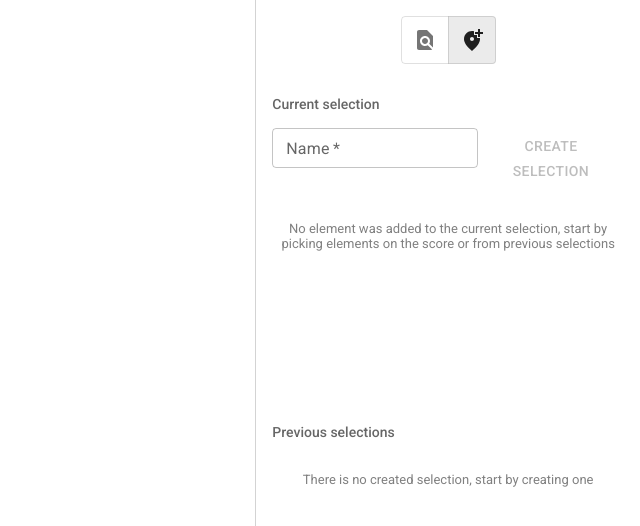
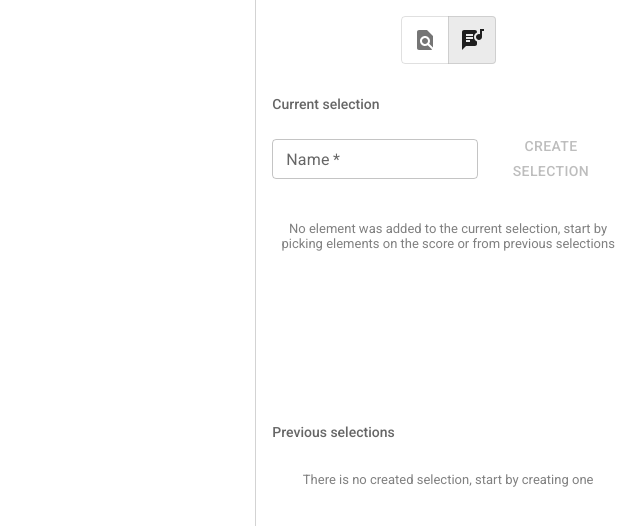
Before and after one commit to sherlock-iremus/sherlock-tonalities, a React (Create React App) app: page /mei in a window 1280 px wide. Both pictures are taken after a click on the button 1111 px from the left and 40 px from the top of the page. Shown: the top 526 px of the page, without its empty margins (640-1280 px from the left). Built offline with nearby package versions, Linux system fonts and the light colour scheme.

Commit message:
note icon

```diff
--- a/src/features/meiviewer/MeiViewer.jsx
+++ b/src/features/meiviewer/MeiViewer.jsx
@@ -37,7 +37,7 @@ import {
   centerStyle,
 } from './mei.css'
 import { sameMembers } from './utils'
-import { AddLocationAlt, FindInPage, Close, Sell } from '@mui/icons-material'
+import { Lyrics, FindInPage, Close, Sell } from '@mui/icons-material'
 import { INSPECTION, SELECTION } from './constants'
 import { useGetNotesOnFirstBeatQuery } from '../../app/services/sparqlLocal'
 import { ScoreItem } from './ScoreItem'
@@ -185,7 +185,7 @@ const MeiViewer = ({
           </ToggleButton>
           <ToggleButton value={SELECTION}>
             <Tooltip title="Selection mode">
-              <AddLocationAlt />
+              <Lyrics />
             </Tooltip>
           </ToggleButton>
         </ToggleButtonGroup>
@@ -236,6 +236,7 @@ const MeiViewer = ({
                     value={selectionName}
                     onChange={e => setSelectionName(capitalize(e.target.value))}
                     size="small"
+                    sx={{alignSelf: 'center'}}
                   />
                   <Button
                     onClick={() => createScoreSelections(selection)}
```
